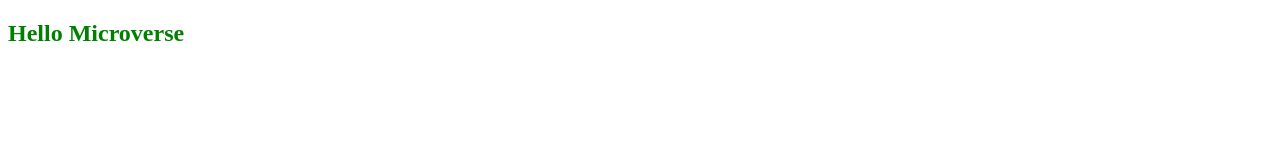
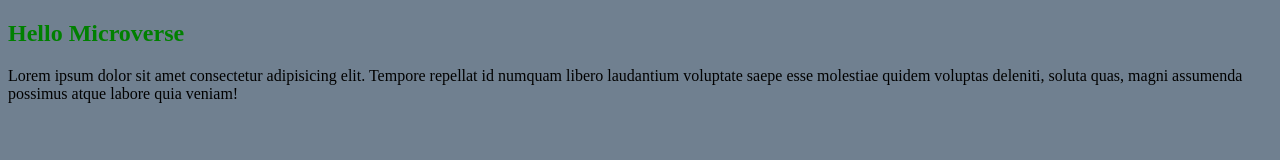
Before and after one commit to Sohail006/My-Micriverse-Hello-Project, a plain HTML site: page index.html in a window 1280 px wide. Drawn offline with Linux system fonts and the light colour scheme.

Commit message:
Modified Readme file for suggested changes

```diff
--- a/index.html
+++ b/index.html
@@ -9,5 +9,6 @@
 </head>
 <body>
     <h2>Hello Microverse</h2>
+    <p>Lorem ipsum dolor sit amet consectetur adipisicing elit. Tempore repellat id numquam libero laudantium voluptate saepe esse molestiae quidem voluptas deleniti, soluta quas, magni assumenda possimus atque labore quia veniam!</p>
 </body>
 </html>
--- a/styles.css
+++ b/styles.css
@@ -1,3 +1,8 @@
 h2 {
   color: green;
 }
+
+body
+{
+  background-color: slategrey;
+}
```
Also changed, not shown: 2 other files.
